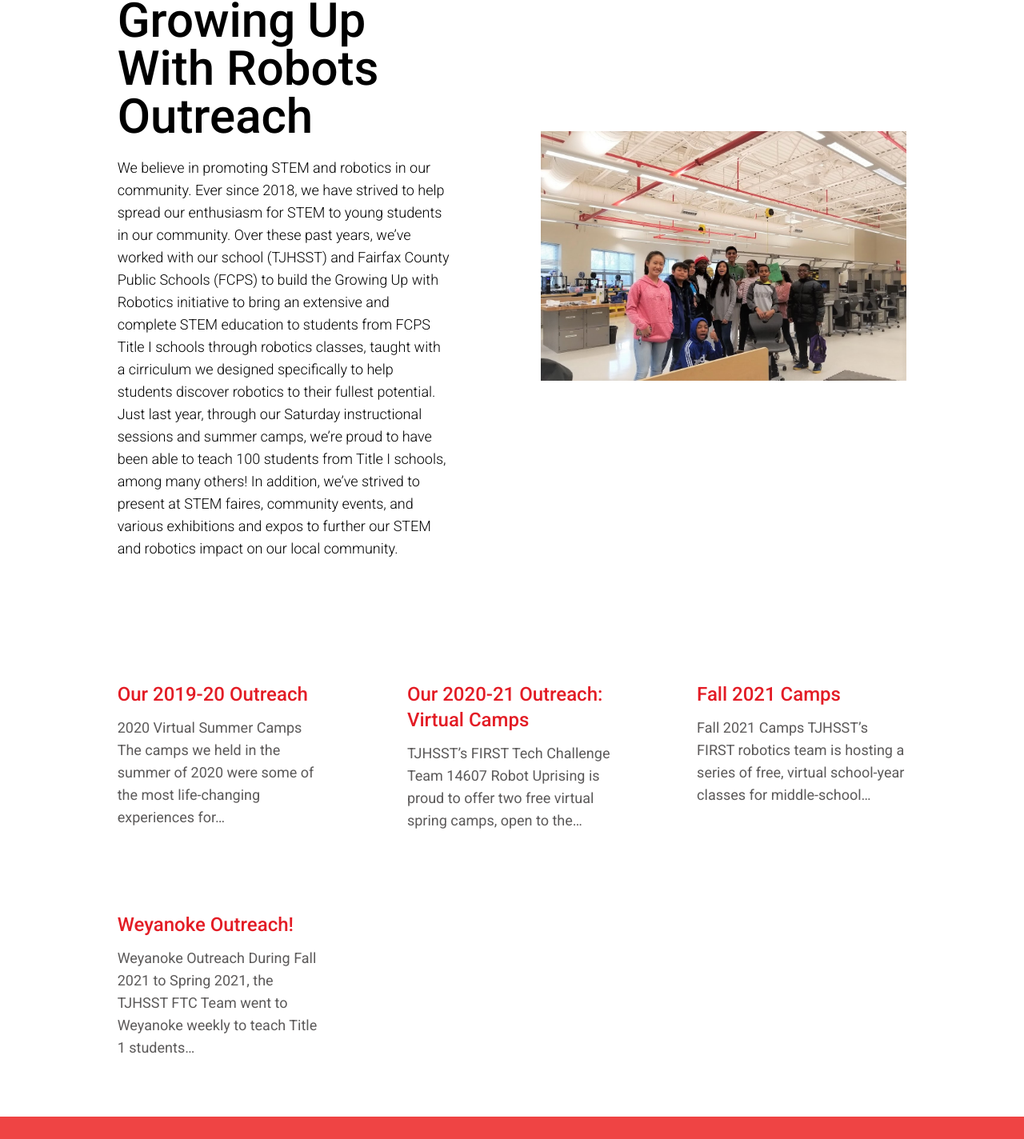
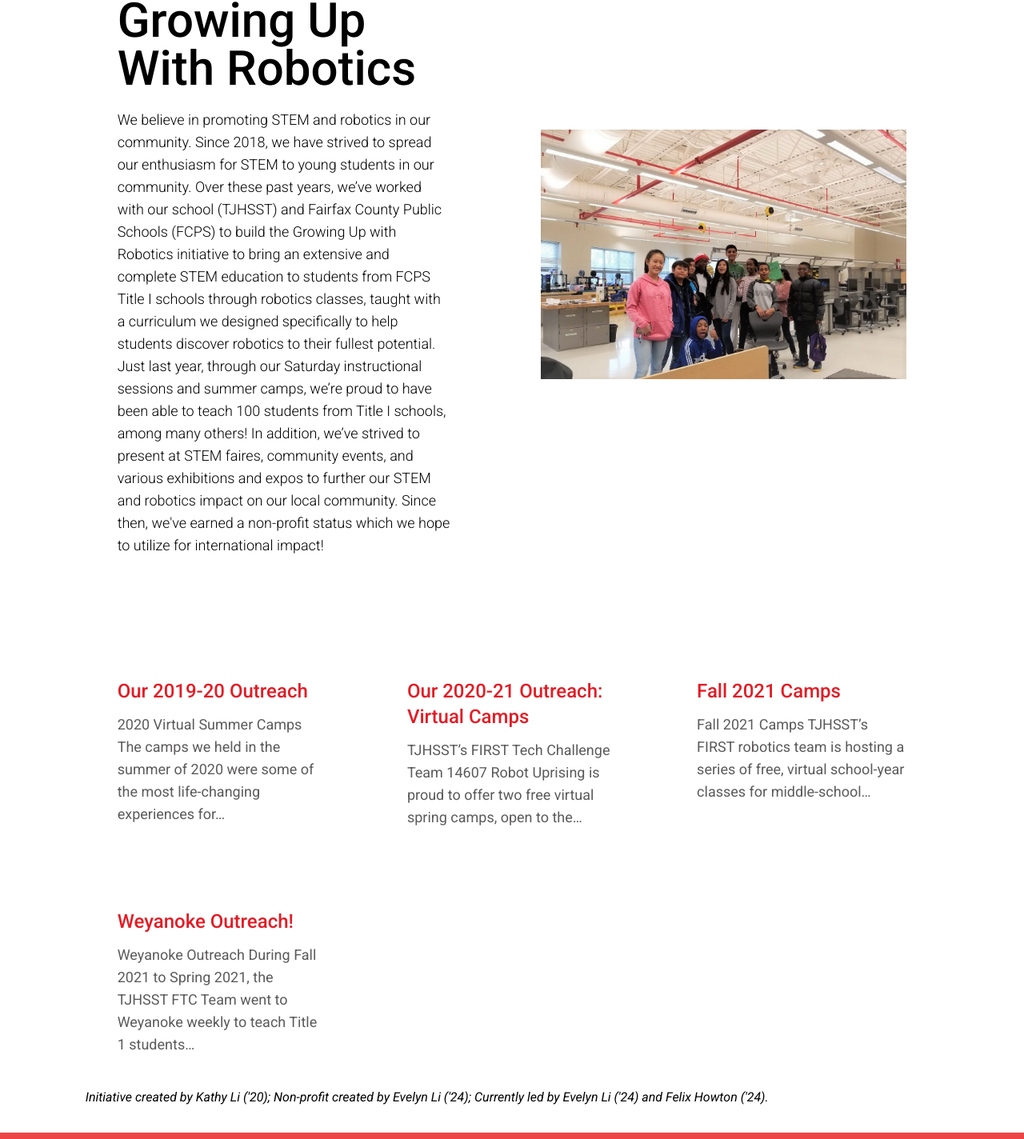
Before and after one commit to UsernameDP/FTC-14607-Website, a React (Vite) app: page /growing-up-with-robots in a window 1280 px wide. Shown: the part 300-1724 px from the top of the page at 80% size. Built offline with nearby package versions, Linux system fonts and the light colour scheme.

Commit message:
changed roles fixed some bugs

```diff
--- a/src/routes/club/club.jsx
+++ b/src/routes/club/club.jsx
@@ -4,6 +4,7 @@ import InfoCardGrid from "../../components/infoCardGrid";
 import InfoCard from "../../components/infoCard";
 
 import cardData from "./public/data/cards.json";
+import Section from "../../components/section";
 
 function Club() {
   return (
@@ -27,6 +28,11 @@ function Club() {
           );
         })}
       </InfoCardGrid>
+      <Section>
+        <br></br><i>{
+        "Created by Winston Gan ('23) and Evelyn Li ('24). Headed by current Captain and Junior Captain"
+        }</i>
+      </Section>
     </React.Fragment>
   );
 }
--- a/src/routes/growing-up-with-robots/gur.jsx
+++ b/src/routes/growing-up-with-robots/gur.jsx
@@ -5,14 +5,15 @@ import cardData from "./public/data/cards.json";
 import TitleSection from "../../components/titleSection";
 import InfoCard from "../../components/infoCard";
 import InfoCardGrid from "../../components/infoCardGrid";
+import Section from "../../components/section";
 
 function Gur() {
   return (
     <React.Fragment>
       <TitleSection
-        name={"Growing Up With Robots Outreach"}
+        name={"Growing Up With Robotics"}
         content={
-          "We believe in promoting STEM and robotics in our community. Ever since 2018, we have strived to help spread our enthusiasm for STEM to young students in our community.        Over these past years, we’ve worked with our school (TJHSST) and Fairfax County Public Schools (FCPS) to build the Growing Up with Robotics initiative to bring an extensive and complete STEM education to students from FCPS Title I schools through robotics classes, taught with a cirriculum we designed specifically to help students discover robotics to their fullest potential. Just last year, through our Saturday instructional sessions and summer camps, we’re proud to have been able to teach 100 students from Title I schools, among many others! In addition, we’ve strived to present at STEM faires, community events, and various exhibitions and expos to further our STEM and robotics impact on our local community."
+          "We believe in promoting STEM and robotics in our community. Since 2018, we have strived to spread our enthusiasm for STEM to young students in our community.        Over these past years, we’ve worked with our school (TJHSST) and Fairfax County Public Schools (FCPS) to build the Growing Up with Robotics initiative to bring an extensive and complete STEM education to students from FCPS Title I schools through robotics classes, taught with a curriculum we designed specifically to help students discover robotics to their fullest potential. Just last year, through our Saturday instructional sessions and summer camps, we’re proud to have been able to teach 100 students from Title I schools, among many others! In addition, we’ve strived to present at STEM faires, community events, and various exhibitions and expos to further our STEM and robotics impact on our local community. Since then, we've earned a non-profit status which we hope to utilize for international impact!"
         }
         image={"/img/routes/growing-up-with-robots/gur_titleSection.jpg"}
       />
@@ -29,6 +30,12 @@ function Gur() {
           );
         })}
       </InfoCardGrid>
+
+      <Section>
+        <br></br><i>{
+        "Initiative created by Kathy Li ('20); Non-profit created by Evelyn Li ('24); Currently led by Evelyn Li ('24) and Felix Howton ('24)."
+        }</i>
+      </Section>
     </React.Fragment>
   );
 }
--- a/src/routes/team/public/data/activeMembers.json
+++ b/src/routes/team/public/data/activeMembers.json
@@ -2,7 +2,7 @@
     {
         "name" : "Evelyn Li",
         "role" : "Captain",
-        "content" : "Evelyn is a senior in her third year of FIRST, joining after discovering CAD in a summer camp held by Team 14607. Evelyn enjoys programming and CAD-ing as well as the challenge and learning opportunities that FTC has to offer. Not only is she interested in robotics, but she is also an avid fan of National Geographic magazines (she collects them!) and physics (especially astrophysics!!). Evelyn enjoys art and is an editorial artist for tjTODAY– TJ’s student newspaper. She looks forward to diving deeper into programming.",
+        "content" : "Evelyn is a senior in her third year of FIRST, joining after discovering CAD in a summer camp held by Team 14607. Evelyn enjoys programming and CAD-ing as well as the challenge and learning opportunities that FTC has to offer. She is also an avid fan of National Geographic magazines (she collects them!) and physics. Evelyn enjoys art and is an editorial artist for tjTODAY– TJ’s student newspaper. She hopes her final year will go out with a bang!",
         "image" : "/img/routes/team/members/evelyn.jpg"
     },
     {
@@ -13,7 +13,7 @@
     },
     {
         "name" : "Felix Howton",
-        "role" : "Buissness and Outreach Lead",
+        "role" : "Business and Outreach Lead",
         "content" : "Felix is a senior in his fourth year of FIRST. In 8th grade, he discovered his love for robotics on his middle school FTC team while designing, constructing, and driving his team’s robot. Felix joined the team to dive deeper into robotics and to help the community learn about STEM. He is on the school’s history bowl team and his class’s class council. Felix loves spending his free time playing various sports including soccer, basketball, and ultimate frisbee. He also enjoys reading, and playing video games.",
         "image" : "/img/routes/team/members/felix.jpg"
     },
--- a/src/routes/team/public/data/retiredMembers.json
+++ b/src/routes/team/public/data/retiredMembers.json
@@ -62,8 +62,7 @@
     {
         "name" : "Johnathan Tong",
         "role" : "Team Member",
-        "image" : "/img/routes/team/members/johnathan.jpg",
-        "github" : "https://github.com/krishpatel1077"
+        "image" : "/img/routes/team/members/johnathan.jpg"
     },
     {
         "name" : "Maribelle",
```
